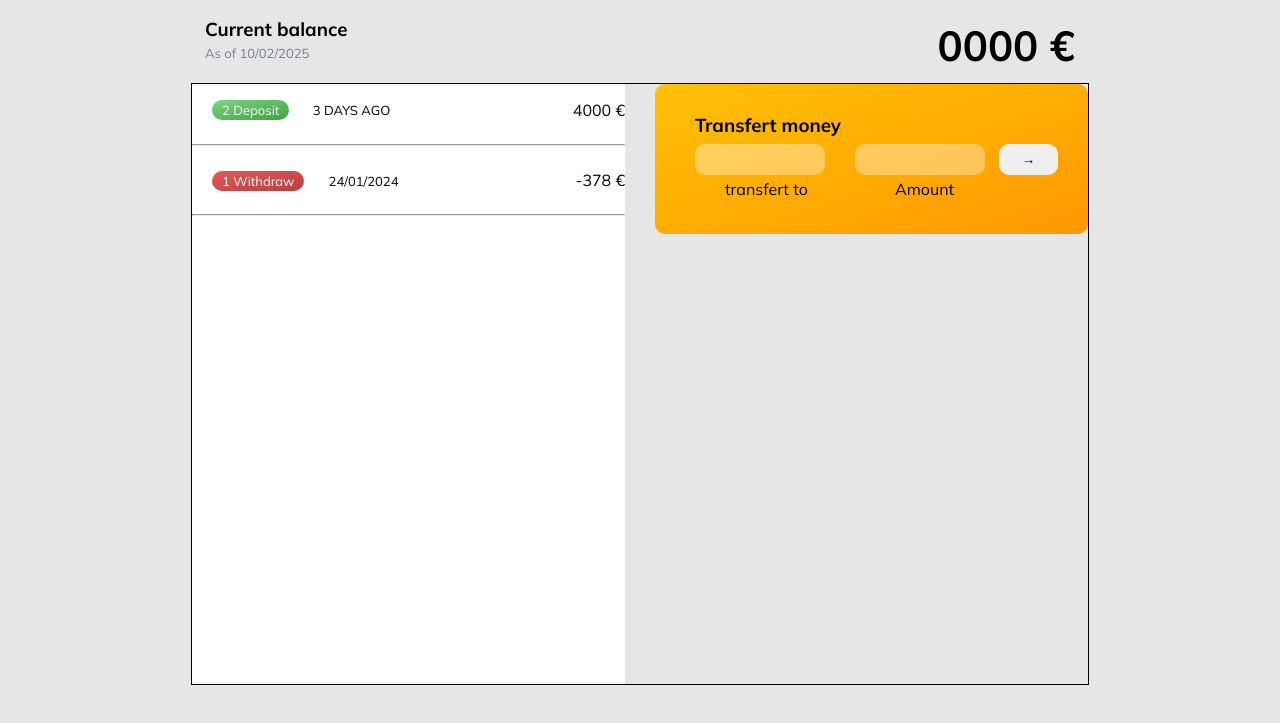
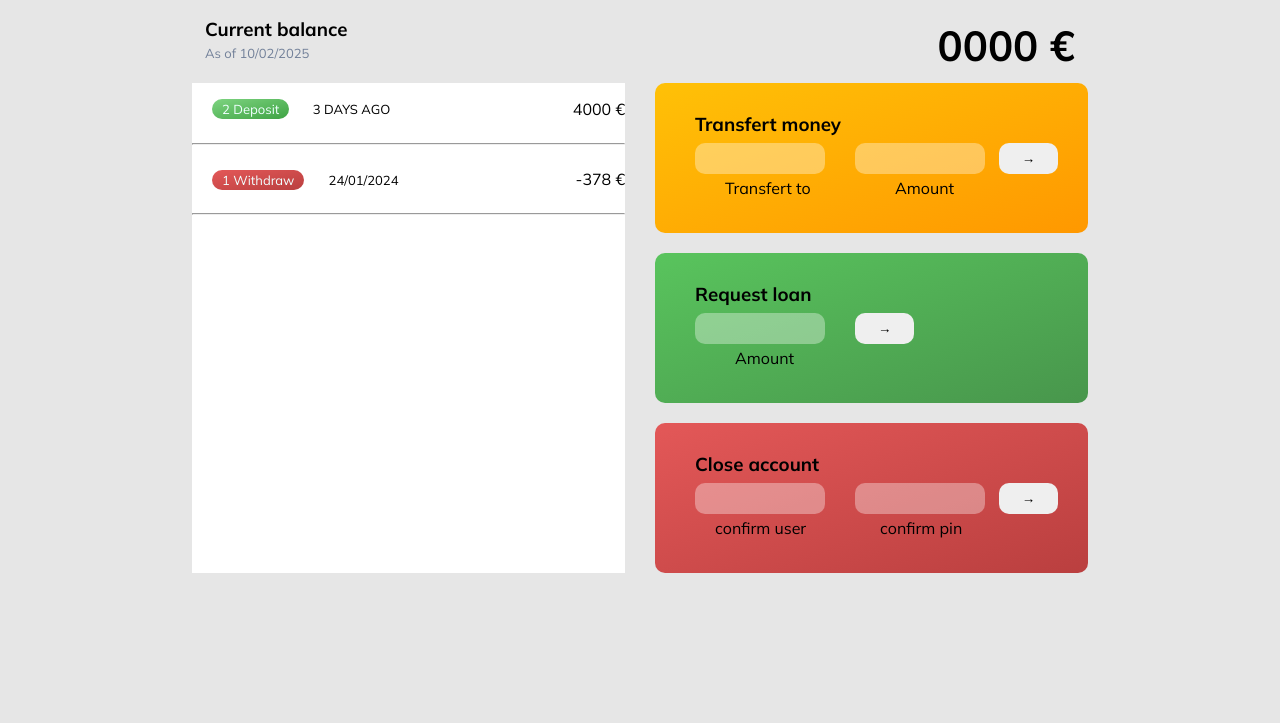
Before and after one commit to geeksunUC/bank-js-project, a plain HTML site: page index.html in a window 1280 px wide. Shown: the part 53-776 px from the top of the page. Drawn offline with Linux system fonts and the light colour scheme.

Commit message:
styling the right side of mvt-container done!

```diff
--- a/index.html
+++ b/index.html
@@ -1,19 +1,21 @@
 <!DOCTYPE html>
 <html lang="en">
+
 <head>
     <meta charset="UTF-8">
     <meta name="viewport" content="width=device-width, initial-scale=1.0">
     <!-- Favicon link -->
     <link rel="icon" href="./images/icon.png" type="./image/png">
     <!-- stylesheet link -->
-    <link rel="stylesheet" href="./style.css"/>
+    <link rel="stylesheet" href="./style.css" />
     <title>Bank-JS-Project</title>
 </head>
+
 <body>
     <!-- ///// header ///// -->
     <header>
         <h3>Log in to get strated</h3>
-    <img class="logo" src="./images/logo.png" alt=""/>
+        <img class="logo" src="./images/logo.png" alt="" />
         <div class="auth-header">
             <input placeholder="USER" type="text">
             <input placeholder="PIN" type="number">
@@ -56,10 +58,25 @@
             <form class="transfert-box">
                 <h3>Transfert money</h3>
                 <input class="transfert-input" type="text">
-                <label class="transfert-to" for="">transfert to</label>
+                <label class="transfert-to" for="">Transfert to</label>
                 <input class="amout-transfert-box-input" type="number">
                 <label class="amount-transfert-label" for="">Amount</label>
                 <button class="btn-transfert-box">→</button>
+            </form>
+            <form class="loan-box">
+                <h3>Request loan</h3>
+                <input class="amount-loan-box-input" type="number">
+                <label class="amount-loan-label">Amount</label>
+                <button class="btn-loan-box">→</button>
+            </form>
+            <form class="close-box">
+                <h3>Close account</h3>
+                <input class="close-input" type="text">
+                <label class="confirm-label" for="">confirm user</label>
+                <input class="pin-input" type="number">
+                <label class="pin-label">confirm pin</label>
+                <button class="btn-close-box">→</button>
+            </form>
         </section>
     </section>
     <!-- /////////////////// section of  movements  ////////// -->
@@ -67,4 +84,5 @@
     <!-- javascript link -->
     <script src="./app.js"></script>
 </body>
+
 </html>
--- a/style.css
+++ b/style.css
@@ -6,7 +6,7 @@ body {
     background-color: #d3d3d38f;
     font-family: Mulish;
 }
-
+/* /////////// header //////// */
 header {
     display: grid;
     grid-template-columns: repeat(3, 2fr);
@@ -57,7 +57,7 @@ header span {
     cursor: pointer;
     row-gap: 3rem;
 }
-
+/* /////////// main header ////////  */
 .main-header {
     margin: 0px 205px;
     display: grid;
@@ -74,9 +74,9 @@ header span {
     text-align: right;
     font-size: 42px;
 }
-
+/* /////////// movement container ////////  */
 .mvt-container {
-    border: 1px solid;
+    /* border: 1px solid; */
     width: 70%;
     margin-left: auto;
     margin-right: auto;
@@ -86,11 +86,11 @@ header span {
     margin-bottom: 100px;
 
 }
-
+/* /////////// left and right sections ////////  */
 .left {
     width: 50%;
     margin-right: 10px;
-    height: 600px;
+    height: 490px;
     overflow: scroll;
     background-color: white;
 }
@@ -99,9 +99,9 @@ header span {
     width: 50%;
     margin-left: 20px;
     /* margin-top: -18px; */
-    height: 600px;
+    height: 490px;
 }
-
+/* /////////// left side  ////////  */
 .deposit-container,
 .withdraw-container {
     display: flex;
@@ -134,13 +134,14 @@ header span {
     margin-left: 20px;
     /* font-weight: 500; */
 }
-
+/* /////////// right side  ////////  */
+/* //////////////// transfert box //////////// */
 .transfert-box{
     background: linear-gradient(to right bottom , #ffc107 , #ff9800);
     border-radius: 10px;
     height: 140px;
     padding-top: 10px;
-    /* margin-bottom: 30px; */
+    margin-bottom: 20px;
     position: relative;
 }
 
@@ -148,7 +149,7 @@ header span {
     padding-left: 40px;
 }
 
-.transfert-input{
+.transfert-input, .amount-loan-box-input, .close-input{
     background-color: rgba(255, 255, 255, 0.349);
     border-radius: 10px;
     border: none;
@@ -166,7 +167,7 @@ header span {
     top: 95px;
 }
 
-.amout-transfert-box-input{
+.amout-transfert-box-input, .pin-input{
     background-color: rgba(255, 255, 255, 0.349);
     border-radius: 10px;
     border: none;
@@ -179,11 +180,11 @@ header span {
 }
 
 .amount-transfert-label{
-     position: absolute;
+    position: absolute;
     left: 240px;
     top: 95px;
 }
-.btn-transfert-box{
+.btn-transfert-box, .btn-close-box{
     position: absolute;
     right: 30px;
     border: transparent;
@@ -192,3 +193,54 @@ header span {
     top: 60px;
     cursor: pointer;
 }
+/* //////////////// loan box //////////// */
+.loan-box{
+    background: linear-gradient(to right bottom , #59c45d , #48964c);
+    border-radius: 10px;
+    height: 140px;
+    position: relative;
+    padding-top: 10px;
+    margin-bottom: 20px;
+}
+
+.loan-box h3{
+    padding-left: 40px;
+}
+
+.amount-loan-label{
+    position: absolute;
+    left: 80px;
+    top: 95px;
+}
+.btn-loan-box{
+    position: absolute;
+    left:200px;
+    border: transparent;
+    border-radius: 10px;
+    padding: 8px 23px;
+    top: 60px;
+    cursor: pointer;
+}
+/* //////////////// close box //////////// */
+.close-box{
+    background: linear-gradient(to right bottom , #e35858 , #ba3f3f);
+    border-radius: 10px;
+    height: 140px;
+    position: relative;
+    padding-top: 10px;
+}
+
+.close-box h3{
+    padding-left: 40px;
+}
+
+.confirm-label{
+position: absolute;
+    left: 60px;
+    top: 95px;
+}
+.pin-label{
+    position: absolute;
+    left: 225px;
+    top: 95px;
+}
```
Lines whose indentation alone changed are shown as unchanged.
